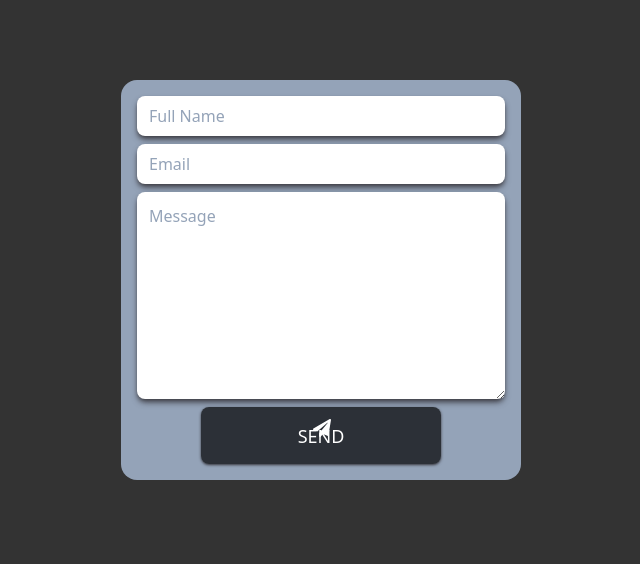
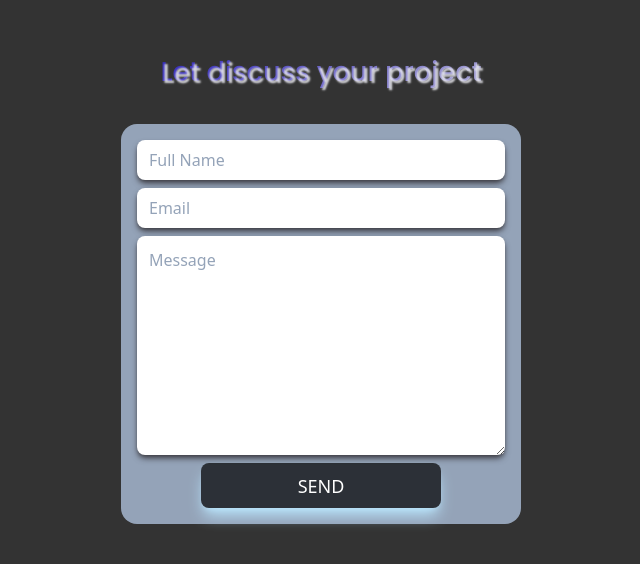
Before and after one commit to Tiamz01/Portfolio, a React (Vite) app: page /contact in a window 1280 px wide. Shown: the part 120-684 px from the top of the page, without its empty margins (319-959 px from the left). Built offline with nearby package versions, Linux system fonts and the light colour scheme.

Commit message:
second commit

```diff
--- a/package.json
+++ b/package.json
@@ -15,6 +15,7 @@
     "react": "^18.2.0",
     "react-dom": "^18.2.0",
     "react-icons": "^4.7.1",
+    "react-reveal": "^1.2.2",
     "react-router-dom": "^6.5.0",
     "react-router-hash-link": "^2.4.3"
   },
--- a/src/component/About.jsx
+++ b/src/component/About.jsx
@@ -1,4 +1,5 @@
 import React from "react";
+import { Fade } from "react-reveal";
 import { about } from "../data";
 import Title from "../utils/Title";
 
@@ -17,10 +18,15 @@ const About = () => {
 								style={{ margin: "1rem  0" }}
 							/>
 						</h1>
-
-						<p className='max-w-[40rem] ml-3 text-white font-poppins text-justify text-lg sm:text-base sm:ml-0 md:text-[1rem] mt-[3rem] box-content px-[2rem] xsm:text-[.8rem]'>
-							{val.text}
-						</p>
+						<Fade
+							right
+							duration={2000}
+							distance='40%'
+						>
+							<p className='max-w-[40rem] ml-3 text-white font-poppins text-justify text-lg sm:text-base sm:ml-0 md:text-[1rem] mt-[3rem] box-content px-[2rem] xsm:text-[.8rem]'>
+								{val.text}
+							</p>
+						</Fade>
 					</div>
 				))}
 			</div>
--- a/src/component/Contact.jsx
+++ b/src/component/Contact.jsx
@@ -1,7 +1,6 @@
 import React, { useRef } from "react";
 import emailjs from "@emailjs/browser";
 import { FaPaperPlane } from "react-icons/fa";
-import { Link } from "react-router-dom";
 
 const Contact = () => {
 	const form = useRef();
@@ -29,32 +28,36 @@ const Contact = () => {
 	};
 
 	return (
-		<div className='h-[100vh] w-full'>
-			<div className='  flex items-center justify-center h-full'>
+		<div className='h-[100vh] w-full '>
+			<div className='  flex items-center justify-center h-full flex-col relative group'>
+				<h1 className='text-clip md:text-[1.4rem] sm:text-[1.2rem]'>
+					Let discuss your project
+				</h1>
 				<form
 					ref={form}
 					action=''
 					onSubmit={sendEmail}
-					className=' flex flex-col relative justify-center w-[50vh] h-[50vh] gap-2 bg-slate-400 p-[1rem] rounded-2xl '
+					className=' flex flex-col relative justify-center w-[50vh] max-w-[50vh] max-h-[50vh]  gap-2 bg-slate-400 p-[1rem] rounded-2xl sm:w-[40vh] sm:h-[40vh] '
 				>
 					<input
 						type='text'
 						required
 						name='Name'
 						placeholder='Full Name'
-						className='h-[2.5rem] p-3 rounded-lg outline-none text-gray-800 placeholder-slate-400 border-none shadow-md shadow-zinc-700  '
+						className='h-[2.5rem] sm:h-[2rem] p-3 rounded-lg outline-none text-gray-800 placeholder-slate-400 border-none shadow-md shadow-zinc-700  '
 					/>
 					<input
 						type='email'
 						name='email'
 						placeholder='Email'
 						required
-						className='h-[2.5rem] p-3 rounded-lg outline-none text-gray-800 placeholder-slate-400 border-none shadow-md shadow-zinc-700  '
+						className='h-[2.5rem] sm:h-[2rem] p-3 rounded-lg outline-none text-gray-800 placeholder-slate-400 border-none shadow-md shadow-zinc-700  '
 					/>
 					<textarea
 						name='message'
 						id=''
-						rows='15'
+						rows='20'
+						cols='20'
 						placeholder='Message'
 						required
 						className=' p-3 rounded-lg outline-none text-gray-800 placeholder-slate-400 border-none shadow-md shadow-zinc-700  '
@@ -63,10 +66,9 @@ const Contact = () => {
 					<button
 						type='button'
 						onClick={() => sendEmail()}
-						className='bg-black/70  h-[7rem] text-lg text-white  mx-[4rem] rounded-lg shadow shadow-zinc-700 uppercase relative px-3'
+						className='bg-black/70  h-[7rem] text-lg text-white  mx-[4rem] rounded-lg shadow-lg shadow-sky-200 uppercase relative px-3 btn'
 					>
 						Send{" "}
-						<FaPaperPlane className='absolute top-3 left-[7rem] text-center' />
 					</button>
 				</form>
 			</div>
--- a/src/component/Footer.jsx
+++ b/src/component/Footer.jsx
@@ -1,4 +1,5 @@
 import React from "react";
+import { Fade } from "react-reveal";
 import { Link } from "react-router-dom";
 import Button from "../utils/Button";
 import Socials from "../utils/Socials";
@@ -6,6 +7,11 @@ import Socials from "../utils/Socials";
 const Footer = () => {
 	return (
 		<>
+			<Fade
+				left
+				distance='30%'
+				duration={3000}
+			>
 				<div className='mt-5  p-2 lg:p-0'>
 					<div>
 						<h1 className='text-2xl text-bold ml-6 mb-[3rem] text-white xsm:text-xl'>
@@ -27,10 +33,16 @@ const Footer = () => {
 						</div>
 					</div>
 				</div>
+			</Fade>
+			<Fade
+				right
+				duration={2000}
+			>
 				<h1 className='text-sm text-bold mt-2 lg:mt-10 p-2 lg:p-0 text-white ml-6 '>
 					Made With ❤ by{" "}
 					<a className='underline underline-offset-3'>Ismail Tiamiyu [Tiamz]</a>
 				</h1>
+			</Fade>
 		</>
 	);
 };
--- a/src/component/Hero.jsx
+++ b/src/component/Hero.jsx
@@ -1,3 +1,4 @@
+import { Zoom, Fade, Roll } from "react-reveal";
 import React, { useState, useEffect } from "react";
 import { infos } from "../data/index.js";
 import Button from "../utils/Button.jsx";
@@ -37,20 +38,32 @@ const Hero = () => {
 								idx={13}
 							/>
 						</h1>
+						<Zoom
+							clear
+							duration={1500}
+						>
 							<div className=' max-w-lg'>
 								<h2 className=' text-white text-xl text-justify font-dance capitalize w-[46rem] md:max-w-[28rem] lg:max-w-[36rem] xsm:lg:max-w-[16rem] sm:text-base sm:font-normal sm:max-w-[20rem]  fadeInLeft  '>
 									{val.text}
 								</h2>
 							</div>
+						</Zoom>
+						<Fade
+							botton
+							duration={2000}
+						>
 							<div className='mt-4'>
 								<Button />
 							</div>
+						</Fade>
 					</div>
 				))}
+				<Roll duration={2000}>
 					<div className=' -mt-[5rem] sm:-mt-[10rem] sm:text-base xsm:text-[.7rem]'>
 						<Socials />
 					</div>
-			</div>
+				</Roll>
+			</div>{" "}
 		</>
 	);
 };
--- a/src/component/Home.jsx
+++ b/src/component/Home.jsx
@@ -1,13 +1,22 @@
+import { Fade } from "react-reveal";
 import { About, Footer, Hero, Navbar, Portfolio, Skills } from "../component";
+Fade;
+
 const Home = () => {
 	return (
 		<div id='home'>
+			<Fade
+				top
+				distance='20%'
+				duration={3000}
+			>
 				<Navbar />
 				<Hero />
 				<Portfolio />
 				<Skills />
 				<About />
 				<Footer />
+			</Fade>
 		</div>
 	);
 };
--- a/src/component/Navbar.jsx
+++ b/src/component/Navbar.jsx
@@ -1,5 +1,6 @@
-import React, { useState, useRef } from "react";
+import React, { useState } from "react";
 import { FaAngleDown, FaAngleUp, FaMoon } from "react-icons/fa";
+import { Zoom } from "react-reveal";
 import { Link } from "react-router-dom";
 import { HashLink } from "react-router-hash-link";
 
@@ -19,11 +20,16 @@ const Navbar = () => {
 			<div
 				className={`flex justify-between items-center px-[2rem] pt-[2rem] relative`}
 			>
-				<HashLink to='#home'>
-					<h2 className=' text-3xl font-poppins text-blue-200/80 drop-shadow-xl shadow-cyan-400 md:text-2xl '>
-						Tiamz.
-					</h2>
-				</HashLink>
+				<Zoom
+					clear
+					duration={1500}
+				>
+					<HashLink to='#home'>
+						<h2 className=' text-3xl font-poppins text-blue-200/80 drop-shadow-xl shadow-cyan-400 md:text-2xl tiamz '>
+							Tiamz.
+						</h2>
+					</HashLink>
+				</Zoom>
 				<div className='flex items-center  gap-7  -ml-[55rem]'>
 					<button
 						name='Open'
@@ -46,7 +52,7 @@ const Navbar = () => {
 				</div>
 			</div>
 			{toggle && (
-				<ul className=' w-[14rem] h-[16rem] px-2 text-lg font-poppins flex items-center flex-col justify-center gap-4 z-20  bg-blue-100 text-center absolute right-10 top-[6rem] rounded-2xl shadow-md shadow-slate-300 opacity-1 fadeInUp md:w-[10rem] md:h-[12rem] md:text-[1rem]'>
+				<ul className=' w-[14rem] h-[16rem] px-2  font-poppins flex items-center flex-col justify-center gap-4   bg-blue-100 text-center absolute right-10 top-[6rem] rounded-2xl shadow-md shadow-slate-300 opacity-1  md:w-[10rem] md:h-[12rem] md:text-[1rem] z-30'>
 					<li
 						className='menuItem'
 						onClick={closeMenu}
--- a/src/component/Portfolio.jsx
+++ b/src/component/Portfolio.jsx
@@ -1,3 +1,4 @@
+import { Fade } from "react-reveal";
 import React from "react";
 import { portfolio } from "../data/index.js";
 import Title from "../utils/Title.jsx";
@@ -6,6 +7,7 @@ const Portfolio = () => {
 		<section id='works'>
 			<div className='relative lg:mt-10 sm:-mt-[5rem] '>
 				{portfolio?.map((port, i) => (
+					<Fade>
 						<div
 							key={i}
 							className=''
@@ -13,7 +15,12 @@ const Portfolio = () => {
 							<h1 className='ml-6 mb-[2rem] sm:ml-3 sm:text-base font-poppins '>
 								<Title title={port.title} />
 							</h1>
-						<div className='grid grid-cols-3 md:grid-cols-2 sm:grid-cols-1 items-center justify-center gap-5 px-5 rounded-xl relative '>
+							<Fade
+								bottom
+								distance='40%'
+								duration={2000}
+							>
+								<div className='grid grid-cols-3 md:grid-cols-2 sm:grid-cols-1 items-center justify-center gap-5 px-5 rounded-xl relative  '>
 									{port.projects?.map((proj, i) => (
 										<div
 											key={i}
@@ -24,12 +31,12 @@ const Portfolio = () => {
 												className='w-full  h-full relative group '
 											>
 												<img
-											className='w-full h-[30rem] rounded-xl object-cover bg-cover group-hover:scale-y-115'
+													className='w-full h-[30rem] rounded-xl object-cover bg-cover group-hover:scale-y-115 big'
 													src={proj.img}
 													alt='project-cover-image'
 												/>
 												<div className=' absolute bottom-[0] w-full h-full  group-hover:bg-gradient-to-br from-blue-400 to-amber-200/40 rounded-lg z-20 '>
-											<div className=' flex items-start flex-col gap-3 justify-center px-3 absolute top-[15rem] left-[2rem] lg:left-[0] sm:left-[4.5rem]  xsm:left-[0.5rem] opacity-0 group-hover:opacity-100 z-40 text-center '>
+													<div className=' flex items-start flex-col gap-3 justify-center px-3 absolute top-[15rem] left-[1rem] lg:left-[0] sm:left-[1rem]  xsm:left-[0.5rem] opacity-0 group-hover:opacity-100 z-40 text-center '>
 														<h3
 															className=' text-[#2f2f65]
 												text-2xl font-poppins capitalize font-medium '
@@ -53,7 +60,9 @@ const Portfolio = () => {
 										</div>
 									))}
 								</div>
+							</Fade>
 						</div>
+					</Fade>
 				))}
 			</div>
 		</section>
--- a/src/component/styles.scss
+++ b/src/component/styles.scss
@@ -54,7 +54,8 @@
 }
 
 .menuItem,
-.menuItem:visited {
+.menuItem:visited,
+.menuItem:focus {
 	display: inline-block;
 	text-transform: uppercase;
 	font-weight: 500;
@@ -70,6 +71,7 @@
 	);
 	background-size: 220%;
 	transition: all 0.4s;
+	cursor: pointer;
 
 	&:hover {
 		background-position: 100%;
@@ -77,3 +79,44 @@
 		transform: translateX(1rem);
 	}
 }
+.tiamz {
+	background-image: linear-gradient(
+		135deg,
+		rgba(#e09c1d, 0.7),
+		rgba(#bfbce8, 0.9)
+	);
+	font-weight: 500;
+	text-shadow: 0 2px 2px rgba(#e7e7ec, 0.2);
+	background-repeat: no-repeat;
+	-webkit-background-clip: text;
+}
+
+.text-clip {
+	background-image: linear-gradient(
+		135deg,
+		rgba(#2112f0, 0.7),
+		rgba(#bfbce8, 0.9)
+	);
+	font-weight: 500;
+	text-shadow: 2px 2px 2px rgba(#e7e7ec, 0.9);
+	margin-bottom: 1rem;
+	padding: 1rem;
+	background-repeat: repeat;
+	-webkit-background-clip: text;
+	-webkit-text-fill-color: transparent;
+	font-size: 1.7rem;
+	font-family: "poppins";
+}
+
+.big {
+	&:hover {
+		transform: scaleX(2px);
+		transform: scaleY(2px);
+	}
+}
+
+.btn {
+	&:hover {
+		transform: translate(2px, 2px);
+	}
+}
--- a/src/index.css
+++ b/src/index.css
@@ -20,6 +20,10 @@ body {
 
 * {
 	scroll-behavior: smooth;
+}
+.fadeIn {
+	opacity: 0;
+	animation: fadeIn 2s 2s forwards;
 }
 
 .text-gradient {
```
Also changed, not shown: src/App.jsx (+0 -13 lines), 1 other file (tests, documents, lock files or other folders). Lines whose indentation alone changed are shown as unchanged.
